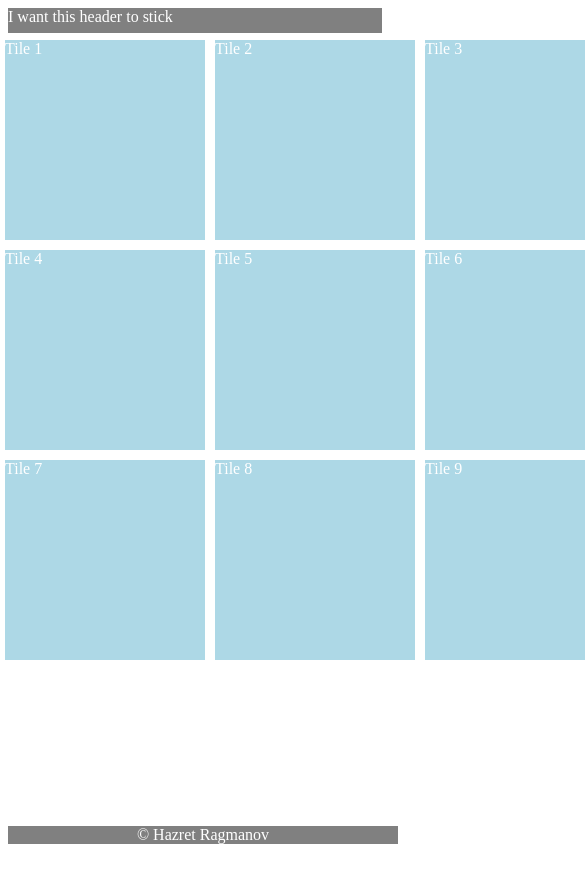
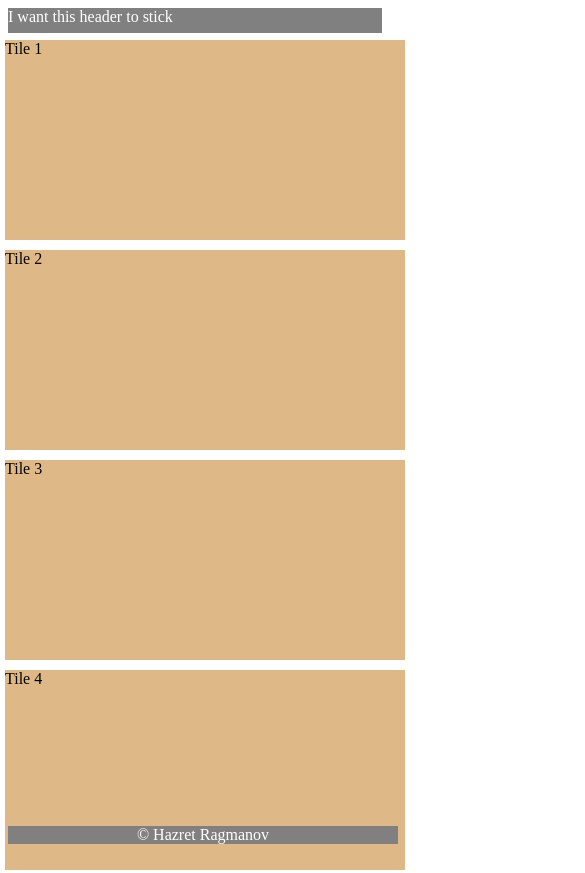
Before and after one commit to Hazret-R/HTML-Repo, a plain HTML site: page html_les_7_1/index.html in a window 390 px wide. Shown: the top 873 px of the page, 585 px wide, since content can reach past the window. Before the commit the page ends 844 px from the top, so only its background shows below. Drawn offline with Linux system fonts and the light colour scheme.

Commit message:
Opdracht 2

```diff
--- a/html_les_2_1/css/style.css
+++ b/html_les_7_1/css/style.css
@@ -72,3 +72,56 @@ footer {
     bottom: 0;
     text-align: center;
 }
+
+@media screen and (max-width: 1000px) {
+    .tile {
+        width: 400px;
+        background-color: burlywood;
+        color: black;
+    }
+
+    .tile:nth-child(1) {
+        top: 40px;
+        left: 5px;
+    }
+
+    .tile:nth-child(2) {
+        top: 250px;
+        left: 5px;
+    }
+
+    .tile:nth-child(3) {
+        top: 460px;
+        left: 5px;
+    }
+
+    .tile:nth-child(4) {
+        top: 670px;
+        left: 5px;
+    }
+
+    .tile:nth-child(5) {
+        top: 880px;
+        left: 5px;
+    }
+
+    .tile:nth-child(6) {
+        top: 1090px;
+        left: 5px;
+    }
+
+    .tile:nth-child(7) {
+        top: 1300px;
+        left: 5px;
+    }
+
+    .tile:nth-child(8) {
+        top: 1510px;
+        left: 5px;
+    }
+
+    .tile:nth-child(9) {
+        top: 1720px;
+        left: 5px;
+    }
+}
--- a/html_les_2_1/index.html
+++ b/html_les_7_1/index.html
@@ -5,7 +5,7 @@
     <meta http-equiv="X-UA-Compatible" content="IE=edge">
     <meta name="viewport" content="width=device-width, initial-scale=1.0">
     <link rel="stylesheet" href="css/style.css">
-    <title>HTML Les 2_1</title>
+    <title>HTML Les 7_1</title>
 </head>
 <body>
     <header>
```
